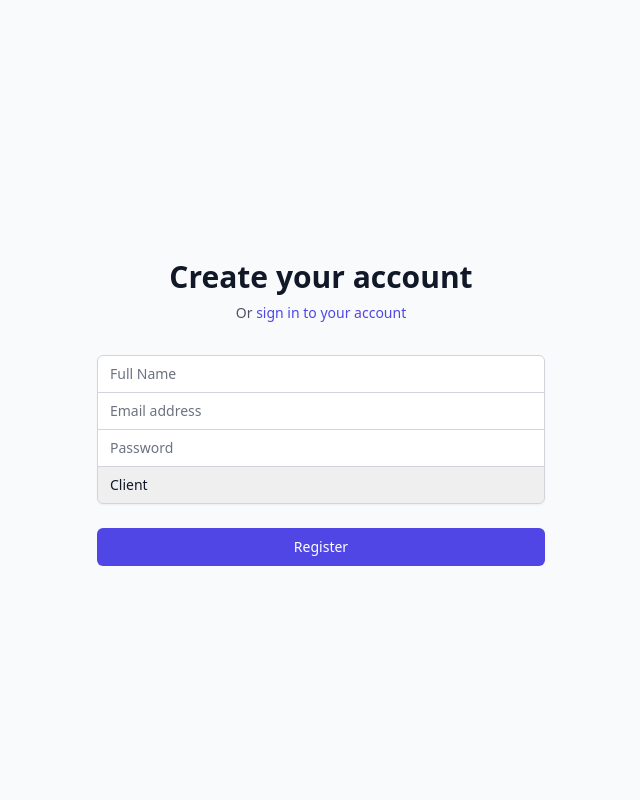
After one commit to sanskaar2186/HACKV70, a Flask app: page /register in a window 1280 px wide. The commit adds this page. Shown: the whole page, without its empty margins (319-959 px from the left). Run offline with Flask 3, Linux system fonts and the light colour scheme; some libraries are stand-ins or nearby versions.

Commit message:
role based login/register

```diff
--- a/app.py
+++ b/app.py
@@ -1,15 +1,50 @@
-from flask import Flask, render_template, request, redirect, url_for, Blueprint
+from flask import Flask, render_template, request, redirect, url_for, Blueprint, flash, session
+from config.firebase_config import firebase_app
+from config.supabase_config import supabase
 
 app = Flask(__name__)
+
+Secret_key = ' ljvnlbuibejlvbdjbdgdjdd'
+app.config['SECRET_KEY'] = Secret_key
+
+# Initialize Fire
 
 @app.route('/')
 def index():
     return render_template('index.html')
 
+# Import and register blueprints
 from routes.auth import auth
-
 app.register_blueprint(auth)
 
+# Dashboard routes
+@app.route('/admin/dashboard')
+def admin_dashboard():
+    if not session.get('user') or session['user']['role'] != 'admin':
+        flash('Access denied', 'error')
+        return redirect(url_for('auth.login'))
+    return render_template('admin/dashboard.html')
+
+@app.route('/supervisor/dashboard')
+def supervisor_dashboard():
+    if not session.get('user') or session['user']['role'] != 'supervisor':
+        flash('Access denied', 'error')
+        return redirect(url_for('auth.login'))
+    return render_template('supervisor/dashboard.html')
+
+@app.route('/worker/dashboard')
+def worker_dashboard():
+    if not session.get('user') or session['user']['role'] != 'worker':
+        flash('Access denied', 'error')
+        return redirect(url_for('auth.login'))
+    return render_template('worker/dashboard.html')
+
+@app.route('/client/dashboard')
+def client_dashboard():
+    if not session.get('user') or session['user']['role'] != 'client':
+        flash('Access denied', 'error')
+        return redirect(url_for('auth.login'))
+    return render_template('client/dashboard.html')
 
 if __name__ == '__main__':
     app.run(debug=True)
--- /dev/null
+++ b/requirements.txt
@@ -0,0 +1,6 @@
+flask==2.3.3
+firebase-admin==6.2.0
+supabase==1.0.3
+python-dotenv==1.0.0
+Werkzeug==2.3.7
+requests==2.31.0
--- a/routes/auth.py
+++ b/routes/auth.py
@@ -1,15 +1,107 @@
-from flask import Blueprint, render_template, request, redirect, url_for
+from flask import Blueprint, render_template, request, redirect, url_for, flash, session
+from firebase_admin import auth as firebase_auth
+from config.firebase_config import firebase_app
+from config.supabase_config import supabase
+from models.user import User, UserRole
+from datetime import datetime
 
 auth = Blueprint('auth', __name__)
 
-@auth.route('/login')
+@auth.route('/login', methods=['GET', 'POST'])
 def login():
-    return render_template('login.html')
+    if request.method == 'POST':
+        email = request.form.get('email')
+        password = request.form.get('password')
 
-@auth.route('/signup')
-def signup():
-    return render_template('signup.html')
+        try:
+            # Verify with Firebase
+            user = firebase_auth.get_user_by_email(email)
+
+            # Get user data from Supabase
+            result = supabase.table('users').select('*').eq('uid', user.uid).execute()
+            user_data = result.data[0] if result.data else None
+
+            if not user_data:
+                flash('User not found in database', 'error')
+                return redirect(url_for('auth.login'))
+
+            # Store user in session
+            session['user'] = user_data
+
+            # Redirect based on role
+            if user_data['role'] == UserRole.ADMIN.value:
+                return redirect(url_for('admin_dashboard'))
+            elif user_data['role'] == UserRole.SUPERVISOR.value:
+                return redirect(url_for('supervisor_dashboard'))
+            elif user_data['role'] == UserRole.WORKER.value:
+                return redirect(url_for('worker_dashboard'))
+            else:
+                return redirect(url_for('client_dashboard'))
+
+        except Exception as e:
+            flash('Invalid credentials', 'error')
+            return redirect(url_for('auth.login'))
+
+    return render_template('auth/login.html')
+
+@auth.route('/register', methods=['GET', 'POST'])
+def register():
+    if request.method == 'POST':
+        try:
+            email = request.form.get('email')
+            password = request.form.get('password')
+            name = request.form.get('name')
+            role = request.form.get('role', UserRole.CLIENT.value)
+
+            if not all([email, password, name]):
+                flash('All fields are required', 'error')
+                return redirect(url_for('auth.register'))
+
+            # Create user in Firebase
+            try:
+                user = firebase_auth.create_user(
+                    email=email,
+                    password=password,
+                    display_name=name
+                )
+            except Exception as e:
+                flash(f'Firebase error: {str(e)}', 'error')
+                return redirect(url_for('auth.register'))
+
+            # Create user data for Supabase
+            user_data = {
+                'uid': user.uid,
+                'email': email,
+                'name': name,
+                'role': role,
+                'created_at': datetime.utcnow().isoformat()
+            }
+
+            # Store in Supabase
+            try:
+                result = supabase.table('users').insert(user_data).execute()
+                if not result.data:
+                    # If Supabase insert fails, delete the Firebase user
+                    firebase_auth.delete_user(user.uid)
+                    flash('Error storing user data', 'error')
+                    return redirect(url_for('auth.register'))
+            except Exception as e:
+                # If Supabase insert fails, delete the Firebase user
+                firebase_auth.delete_user(user.uid)
+                flash(f'Supabase error: {str(e)}', 'error')
+                return redirect(url_for('auth.register'))
+
+            flash('Registration successful! Please login.', 'success')
+            return redirect(url_for('auth.login'))
+
+        except Exception as e:
+            flash(f'Registration failed: {str(e)}', 'error')
+            return redirect(url_for('auth.register'))
+
+    return render_template('auth/register.html')
 
 @auth.route('/logout')
 def logout():
+    session.pop('user', None)
+    flash('Logged out successfully', 'success')
     return redirect(url_for('auth.login'))
--- /dev/null
+++ b/templates/auth/register.html
@@ -0,0 +1,75 @@
+<!DOCTYPE html>
+<html lang="en">
+<head>
+    <meta charset="UTF-8">
+    <meta name="viewport" content="width=device-width, initial-scale=1.0">
+    <title>Register - KaamChore</title>
+    <script src="https://cdn.tailwindcss.com"></script>
+</head>
+<body class="bg-gray-50">
+    <div class="min-h-screen flex items-center justify-center py-12 px-4 sm:px-6 lg:px-8">
+        <div class="max-w-md w-full space-y-8">
+            <div>
+                <h2 class="mt-6 text-center text-3xl font-extrabold text-gray-900">
+                    Create your account
+                </h2>
+                <p class="mt-2 text-center text-sm text-gray-600">
+                    Or
+                    <a href="{{ url_for('auth.login') }}" class="font-medium text-indigo-600 hover:text-indigo-500">
+                        sign in to your account
+                    </a>
+                </p>
+            </div>
+
+            {% with messages = get_flashed_messages(with_categories=true) %}
+                {% if messages %}
+                    {% for category, message in messages %}
+                        <div class="rounded-md p-4 {% if category == 'error' %}bg-red-50 text-red-700{% else %}bg-green-50 text-green-700{% endif %}">
+                            {{ message }}
+                        </div>
+                    {% endfor %}
+                {% endif %}
+            {% endwith %}
+
+            <form class="mt-8 space-y-6" action="{{ url_for('auth.register') }}" method="POST">
+                <div class="rounded-md shadow-sm -space-y-px">
+                    <div>
+                        <label for="name" class="sr-only">Full Name</label>
+                        <input id="name" name="name" type="text" required
+                            class="appearance-none rounded-none relative block w-full px-3 py-2 border border-gray-300 placeholder-gray-500 text-gray-900 rounded-t-md focus:outline-none focus:ring-indigo-500 focus:border-indigo-500 focus:z-10 sm:text-sm"
+                            placeholder="Full Name">
+                    </div>
+                    <div>
+                        <label for="email" class="sr-only">Email address</label>
+                        <input id="email" name="email" type="email" required
+                            class="appearance-none rounded-none relative block w-full px-3 py-2 border border-gray-300 placeholder-gray-500 text-gray-900 focus:outline-none focus:ring-indigo-500 focus:border-indigo-500 focus:z-10 sm:text-sm"
+                            placeholder="Email address">
+                    </div>
+                    <div>
+                        <label for="password" class="sr-only">Password</label>
+                        <input id="password" name="password" type="password" required
+                            class="appearance-none rounded-none relative block w-full px-3 py-2 border border-gray-300 placeholder-gray-500 text-gray-900 focus:outline-none focus:ring-indigo-500 focus:border-indigo-500 focus:z-10 sm:text-sm"
+                            placeholder="Password">
+                    </div>
+                    <div>
+                        <label for="role" class="sr-only">Role</label>
+                        <select id="role" name="role" required
+                            class="appearance-none rounded-none relative block w-full px-3 py-2 border border-gray-300 placeholder-gray-500 text-gray-900 rounded-b-md focus:outline-none focus:ring-indigo-500 focus:border-indigo-500 focus:z-10 sm:text-sm">
+                            <option value="client">Client</option>
+                            <option value="worker">Worker</option>
+                            <option value="supervisor">Supervisor</option>
+                        </select>
+                    </div>
+                </div>
+
+                <div>
+                    <button type="submit"
+                        class="group relative w-full flex justify-center py-2 px-4 border border-transparent text-sm font-medium rounded-md text-white bg-indigo-600 hover:bg-indigo-700 focus:outline-none focus:ring-2 focus:ring-offset-2 focus:ring-indigo-500">
+                        Register
+                    </button>
+                </div>
+            </form>
+        </div>
+    </div>
+</body>
+</html>
--- /dev/null
+++ b/templates/dashboard.html
@@ -0,0 +1,3 @@
+<h1>Welcome, {{ role.title() }}</h1>
+<p>You are logged in as: {{ role }}</p>
+<a href="/logout">Logout</a>
--- a/templates/login.html
+++ /dev/null
@@ -1 +0,0 @@
-<h1>Login</h1>
--- a/templates/signup.html
+++ /dev/null
@@ -1 +0,0 @@
-<h1>Signup</h1>
```
Also changed, not shown: config/firebase_config.py (added, +7 -0 lines), config/supabase_config.py (added, +7 -0 lines), models/user.py (added, +25 -0 lines), templates/admin/dashboard.html (added, +100 -0 lines), templates/auth/login.html (added, +60 -0 lines), templates/client/dashboard.html (added, +10 -0 lines), templates/index.html (+44 -3 lines), templates/supervisor/dashboard.html (added, +100 -0 lines), templates/worker/dashboard.html (added, +10 -0 lines), 1 other file.
